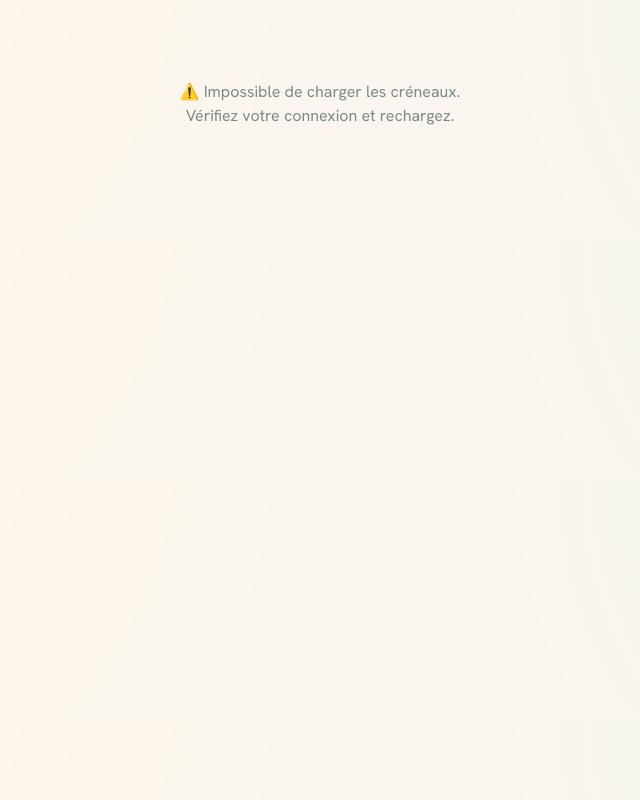
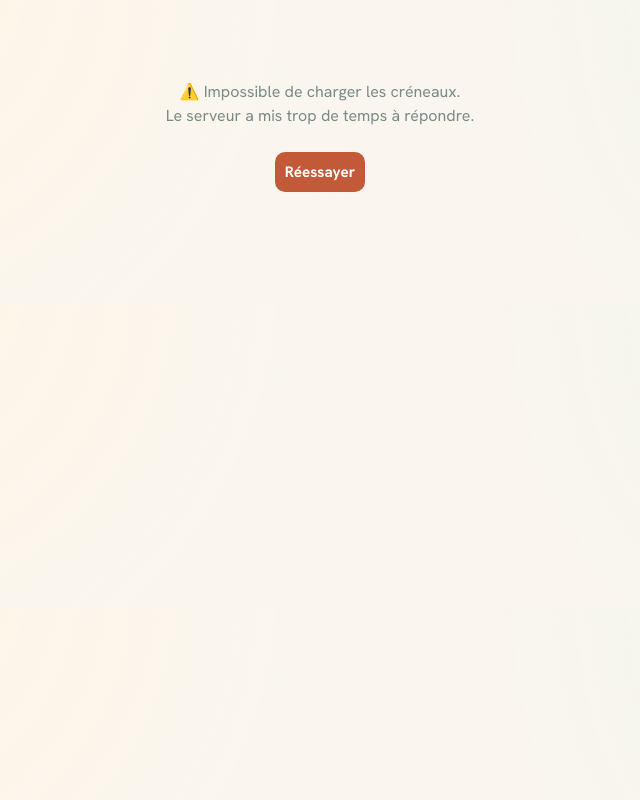
Before and after one commit to antoinethom-lab/JF, a plain HTML site: page index.html in a window 1280 px wide. Shown: the whole page, without its empty margins (320-960 px from the left). Drawn offline with Linux system fonts and the light colour scheme.

Commit message:
Update index.html

```diff
--- a/index.html
+++ b/index.html
@@ -102,7 +102,7 @@ function jsonp(url, cb) {
     delete window[fn];
     if (s.parentNode) s.parentNode.removeChild(s);
     cb(null); // timeout après 12 s
-  }, 12000);
+  }, 25000);
   window[fn] = function(data) {
     clearTimeout(timer);
     delete window[fn];
@@ -127,11 +127,22 @@ if (tokenAnnul) {
   chargerCreneaux();
 }
 
-// ---- Chargement des créneaux ----
-function chargerCreneaux() {
+// ---- Chargement des créneaux (avec réessai auto si script "froid") ----
+function chargerCreneaux(essai) {
+  essai = essai || 1;
+  if (essai === 1) {
+    app.innerHTML = '<div class="state"><div class="spin"></div>Chargement…</div>';
+  } else {
+    app.innerHTML = '<div class="state"><div class="spin"></div>Le serveur démarre, un instant…</div>';
+  }
   jsonp(API + "?action=getDonnees", function(data) {
     if (!data) {
-      app.innerHTML = '<div class="state">⚠️ Impossible de charger les créneaux.<br>Vérifiez votre connexion et rechargez.</div>';
+      if (essai < 2) { chargerCreneaux(essai + 1); return; }
+      app.innerHTML =
+        '<div class="state">⚠️ Impossible de charger les créneaux.<br>' +
+        'Le serveur a mis trop de temps à répondre.<br><br>' +
+        '<button class="btn" style="max-width:200px;margin:0 auto" ' +
+        'onclick="chargerCreneaux(1)">Réessayer</button></div>';
       return;
     }
     render(data);
```
